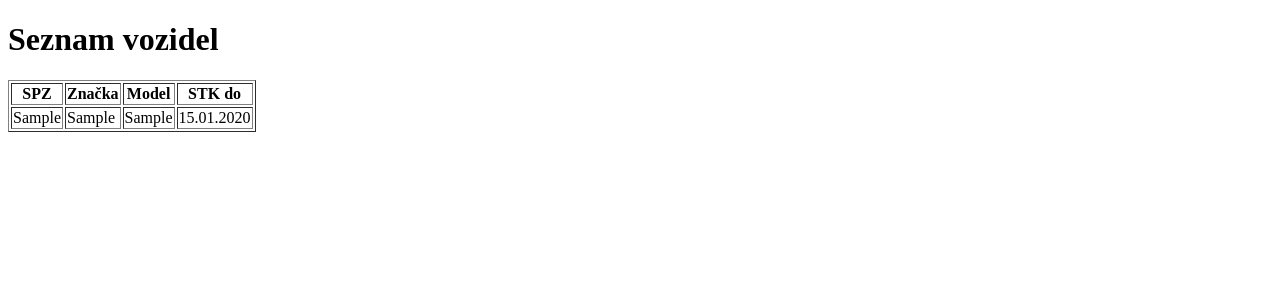
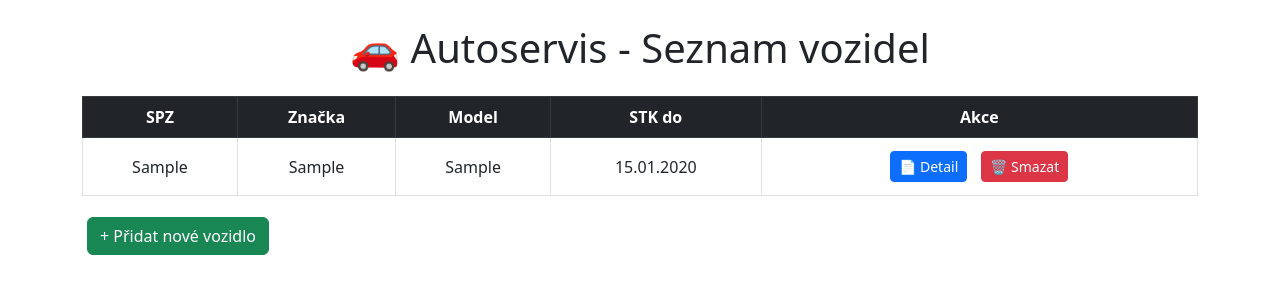
Before and after one commit to AutoServisPrager/Auto-Servis, a Flask app: template templates/index.html in a window 1280 px wide. Shown: the top 300 px of the page. Run offline with Flask 3, Linux system fonts and the light colour scheme; the template is opened without the code that fills it: values that come from a table or form of the project are taken from there, others are empty; tables that the repository leaves empty hold one stand-in row (values such as "Sample post").

Commit message:
Update index.html

```diff
--- a/templates/index.html
+++ b/templates/index.html
@@ -4,24 +4,54 @@
     <meta charset="UTF-8">
     <meta name="viewport" content="width=device-width, initial-scale=1.0">
     <title>Auto Servis</title>
+    <link href="https://cdn.jsdelivr.net/npm/bootstrap@5.3.0/dist/css/bootstrap.min.css" rel="stylesheet">
+    <style>
+        .table th, .table td {
+            text-align: center;
+            vertical-align: middle;
+        }
+        .btn {
+            margin: 5px;
+        }
+        .stk-warning {
+            background-color: #ffcccc;
+            font-weight: bold;
+        }
+        .stk-ok {
+            background-color: #ccffcc;
+        }
+    </style>
 </head>
-<body>
-    <h1>Seznam vozidel</h1>
-    <table border="1">
+<body class="container">
+    <h1 class="mt-4 text-center">🚗 Autoservis - Seznam vozidel</h1>
+
+    <table class="table table-bordered table-hover mt-4">
+        <thead class="table-dark">
             <tr>
                 <th>SPZ</th>
                 <th>Značka</th>
                 <th>Model</th>
                 <th>STK do</th>
+                <th>Akce</th>
             </tr>
+        </thead>
+        <tbody>
             {% for vehicle in vehicles %}
-        <tr>
+            <tr class="{% if vehicle.next_stk_date < datetime.utcnow() %}stk-warning{% else %}stk-ok{% endif %}">
                 <td>{{ vehicle.license_plate }}</td>
                 <td>{{ vehicle.brand }}</td>
                 <td>{{ vehicle.model }}</td>
                 <td>{{ vehicle.next_stk_date.strftime('%d.%m.%Y') }}</td>
+                <td>
+                    <a href="/vehicle/{{ vehicle.id }}" class="btn btn-primary btn-sm">📄 Detail</a>
+                    <a href="/delete_vehicle/{{ vehicle.id }}" class="btn btn-danger btn-sm">🗑️ Smazat</a>
+                </td>
             </tr>
             {% endfor %}
+        </tbody>
     </table>
+
+    <a href="/add_vehicle" class="btn btn-success">+ Přidat nové vozidlo</a>
+
 </body>
 </html>
```
Lines whose indentation alone changed are shown as unchanged.
